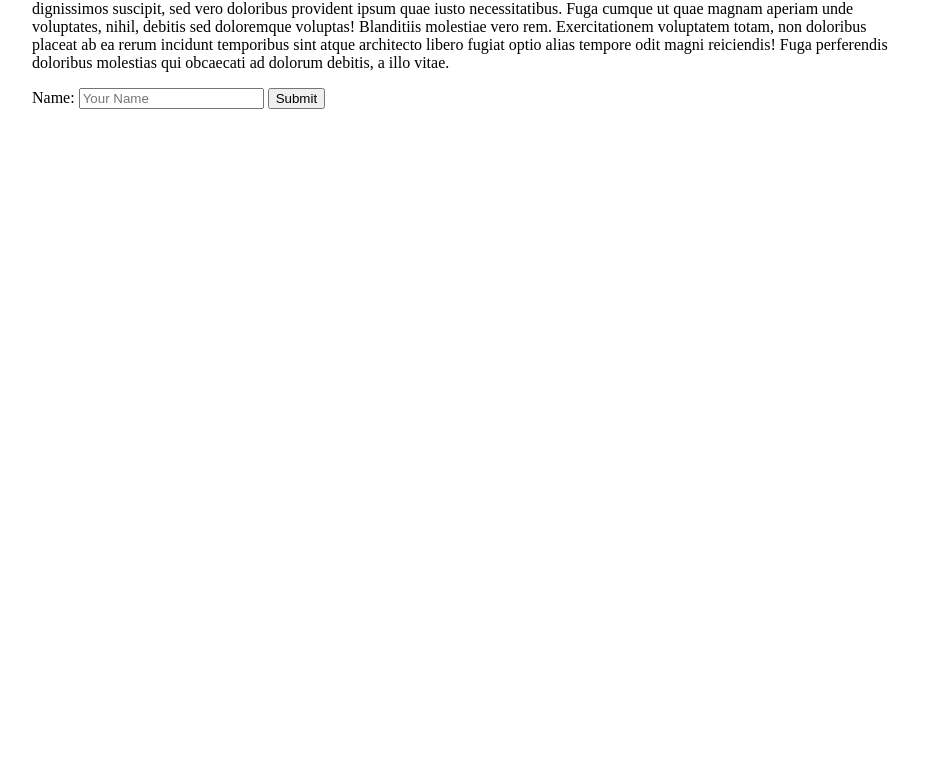
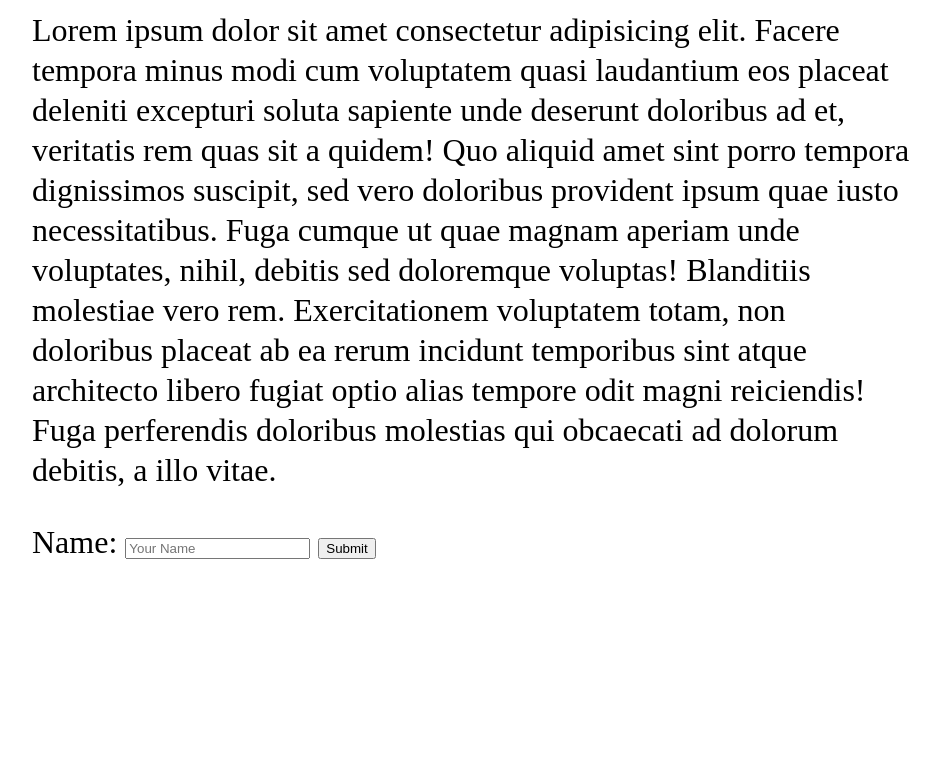
Before and after one commit to KennedyMungai/ComprehensiveCSSExercises, a plain HTML site: page index.html in a window 1280 px wide. Shown: the part 316-1078 px from the top of the page, without its empty margins (168-1106 px from the left). Before the commit the page ends 800 px from the top, so only its background shows below. Drawn offline with Linux system fonts and the light colour scheme.

Commit message:
Gave the body a font size and padding styling%

```diff
--- a/css/style.css
+++ b/css/style.css
@@ -1,3 +1,5 @@
 body {
     padding: 15%;
+    font-size: 2rem;
+    line-height: 2.5rem;
 }
```
